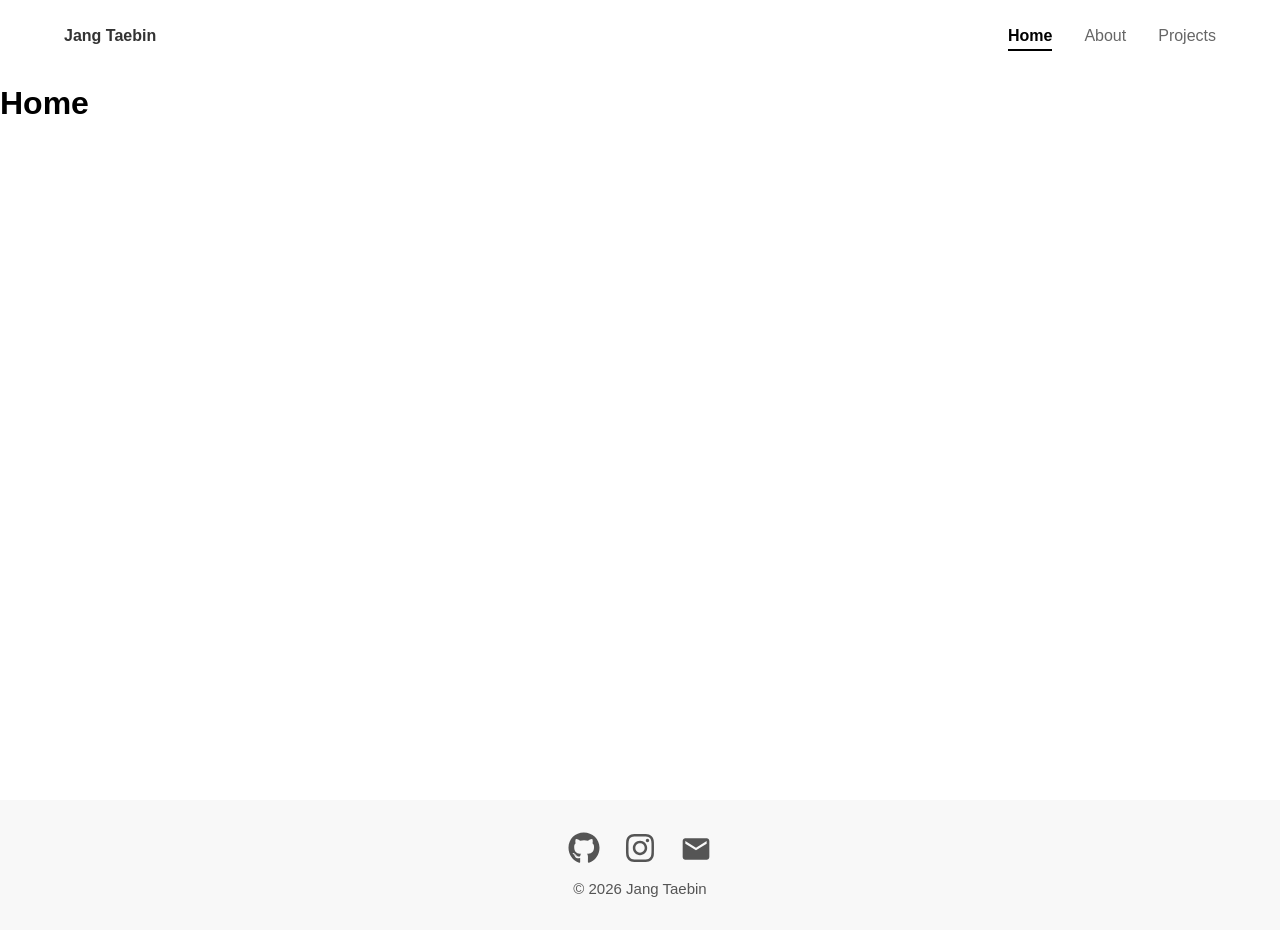
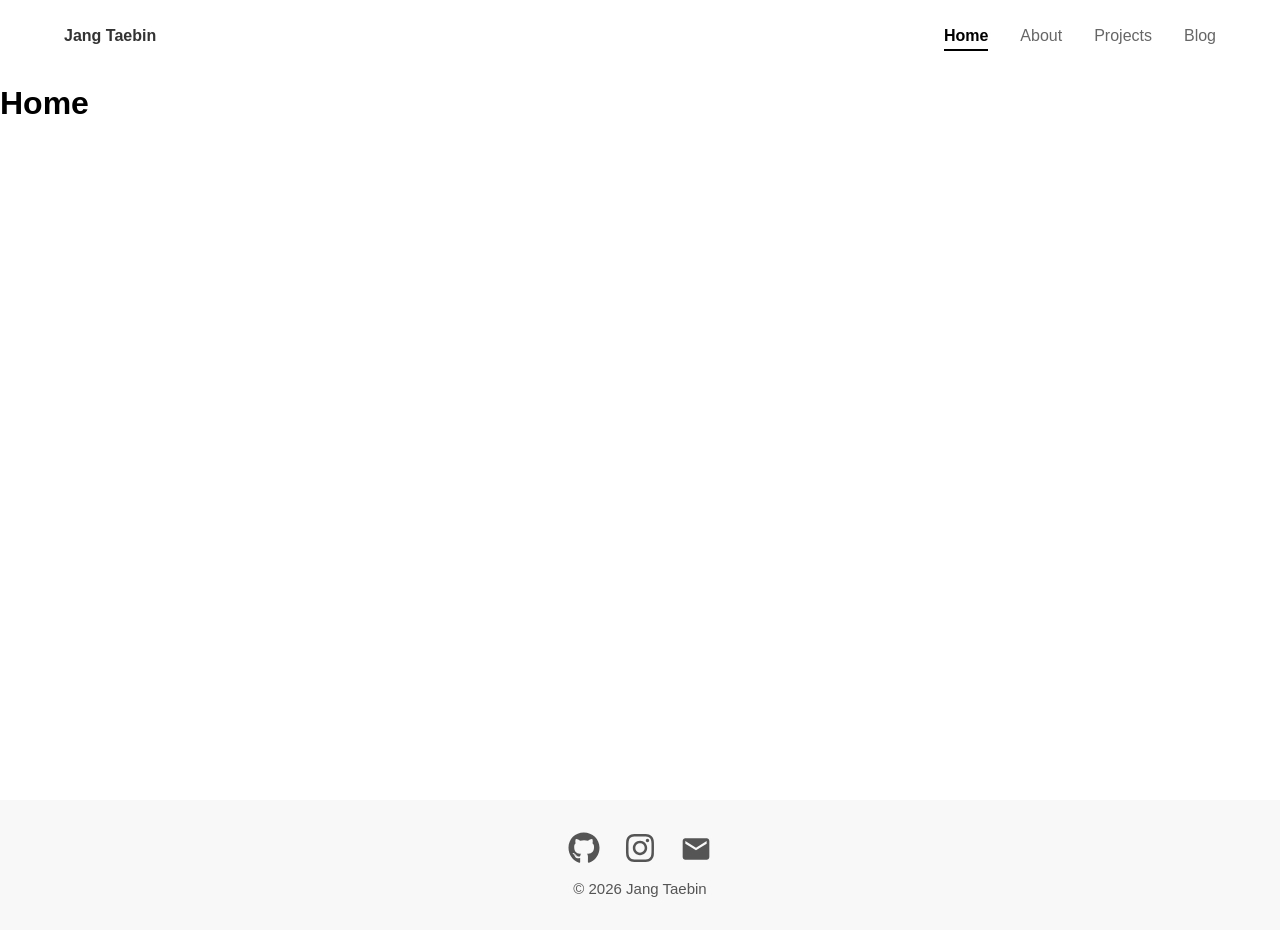
Before and after one commit to jangtaebin3/jangtaebin3.github.io, a React (Vite) app: page / in a window 1280 px wide. Built offline with nearby package versions, Linux system fonts and the light colour scheme.

Commit message:
[CHORE] 페이지 추가에 따라 Route, NavBar 추가

```diff
--- a/src/App.tsx
+++ b/src/App.tsx
@@ -4,6 +4,7 @@ import Layout from '@/layout'
 import Home from '@/pages/Home'
 import Projects from '@/pages/Projects'
 import About from '@/pages/About'
+import Blog from '@/pages/Blog'
 import NotFound from '@/pages/NotFound'
 
 function App() {
@@ -16,6 +17,7 @@ function App() {
           <Route path="/" element={<Home />} />
           <Route path="/projects" element={<Projects />} />
           <Route path="/about" element={<About />} />
+          <Route path="/blog" element={<Blog />} />
           <Route path="*" element={<NotFound /> } />
         </Route>
       </Routes>
--- a/src/components/NavBar/NavBar.tsx
+++ b/src/components/NavBar/NavBar.tsx
@@ -8,6 +8,7 @@ const NavBar = () => {
         <NavItem to="/" end>Home</NavItem>
         <NavItem to="/about">About</NavItem>
         <NavItem to="/projects">Projects</NavItem>
+        <NavItem to="/blog">Blog</NavItem>
       </NavItems>
     </NavWrapper>
   )
```
